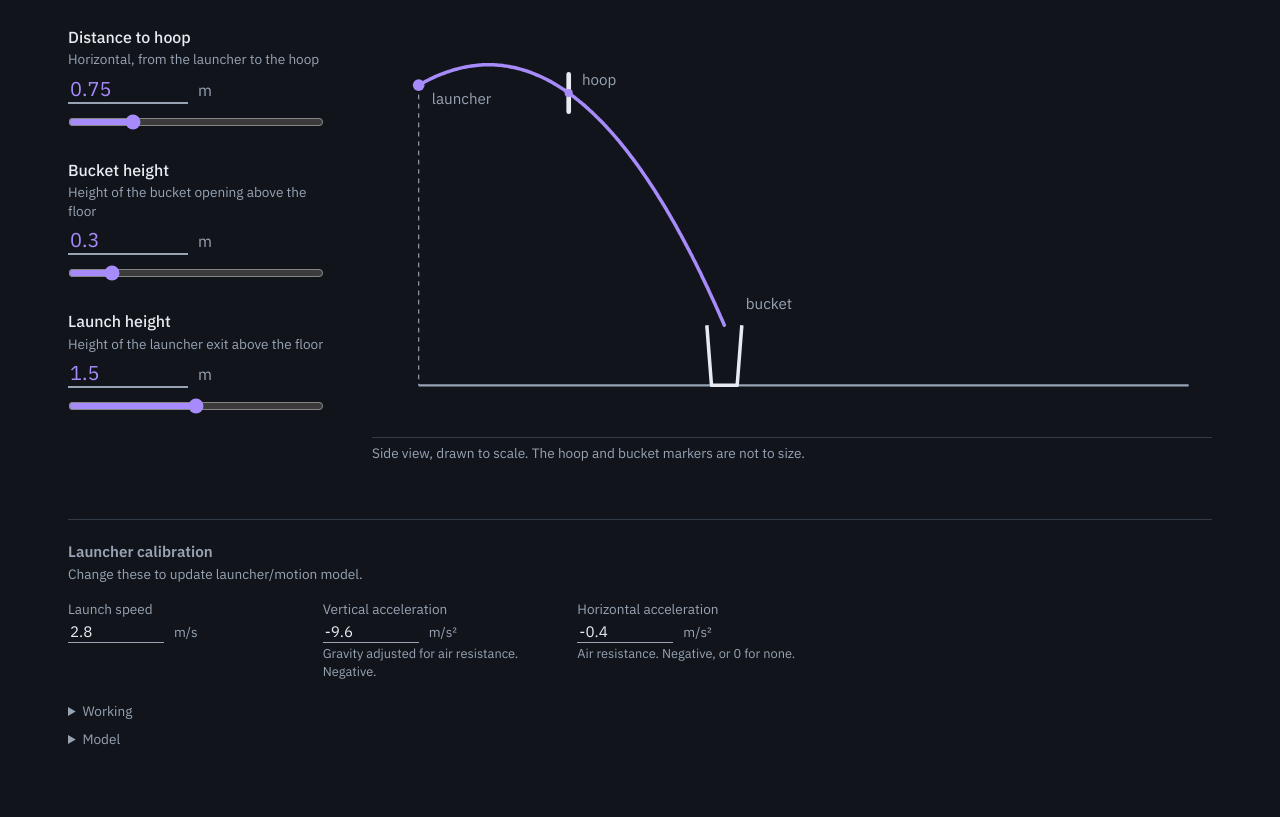
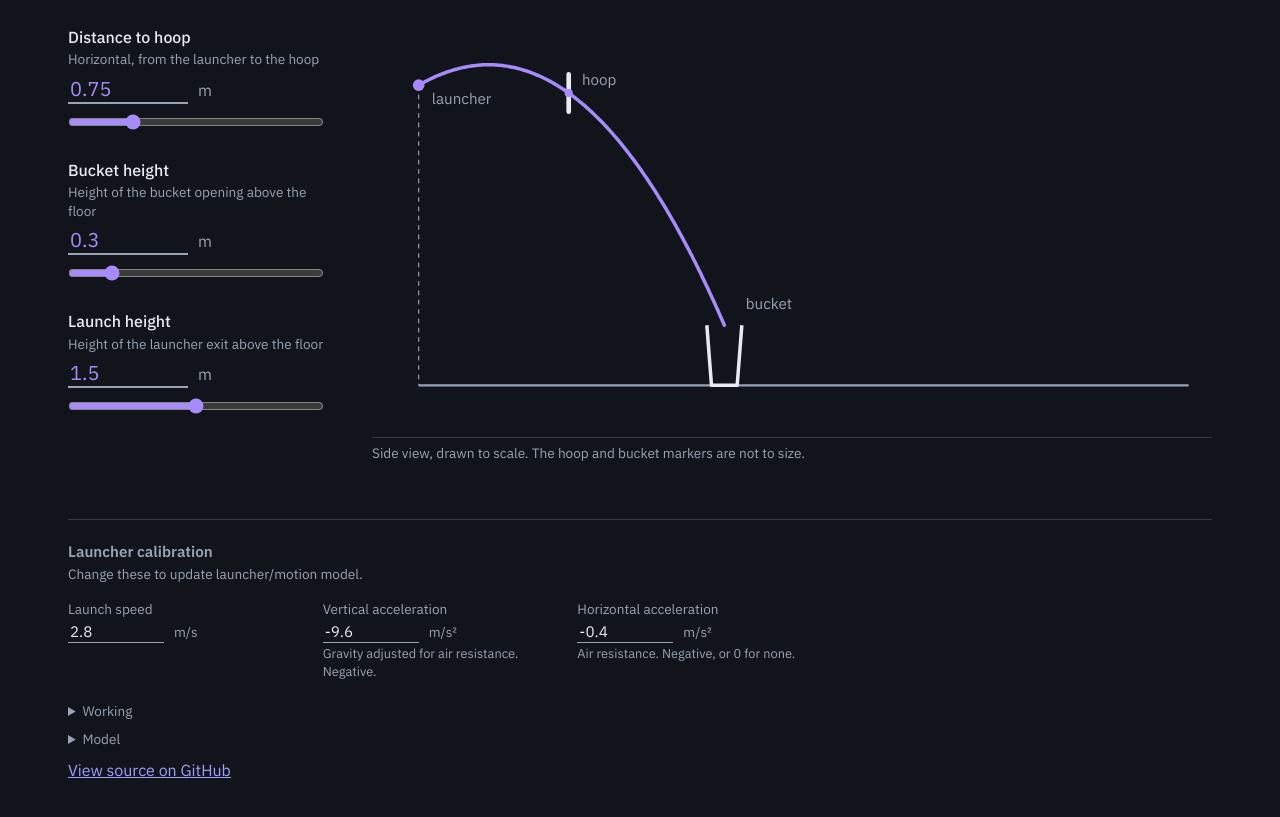
Before and after one commit to BZRocket/ProjectileCalculator, a plain HTML site: page index.html in a window 1280 px wide. Shown: the part 281-1098 px from the top of the page. Drawn offline with Linux system fonts and the light colour scheme.

Commit message:
Add footer with GitHub link to index.html

```diff
--- a/index.html
+++ b/index.html
@@ -130,6 +130,10 @@
         </ul>
       </details>
     </section>
+
+    <footer class="site-footer">
+      <a href="https://github.com/YOUR-USERNAME/YOUR-REPO" target="_blank" rel="noopener">View source on GitHub</a>
+    </footer>
   </div>
 
   <script>
```
